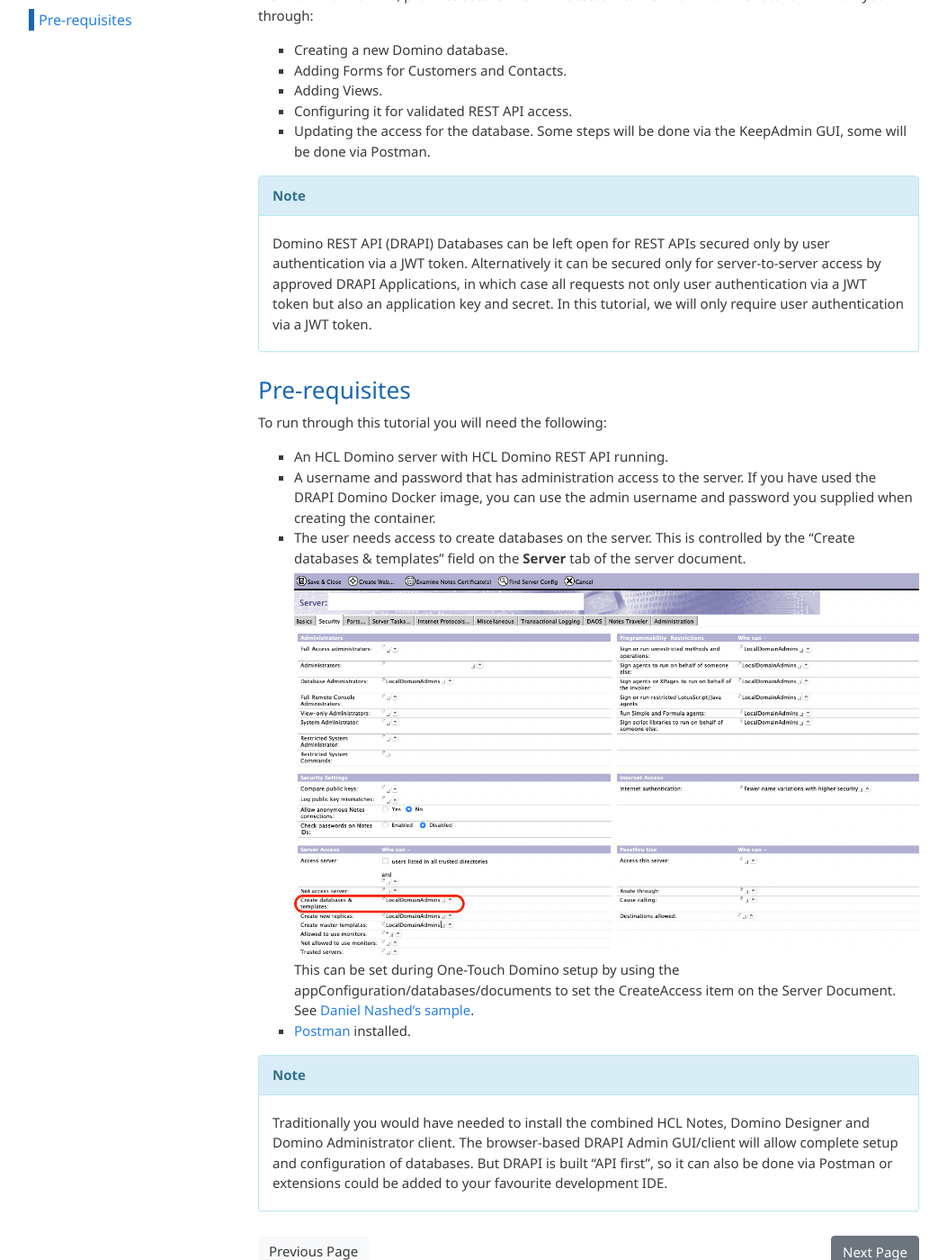
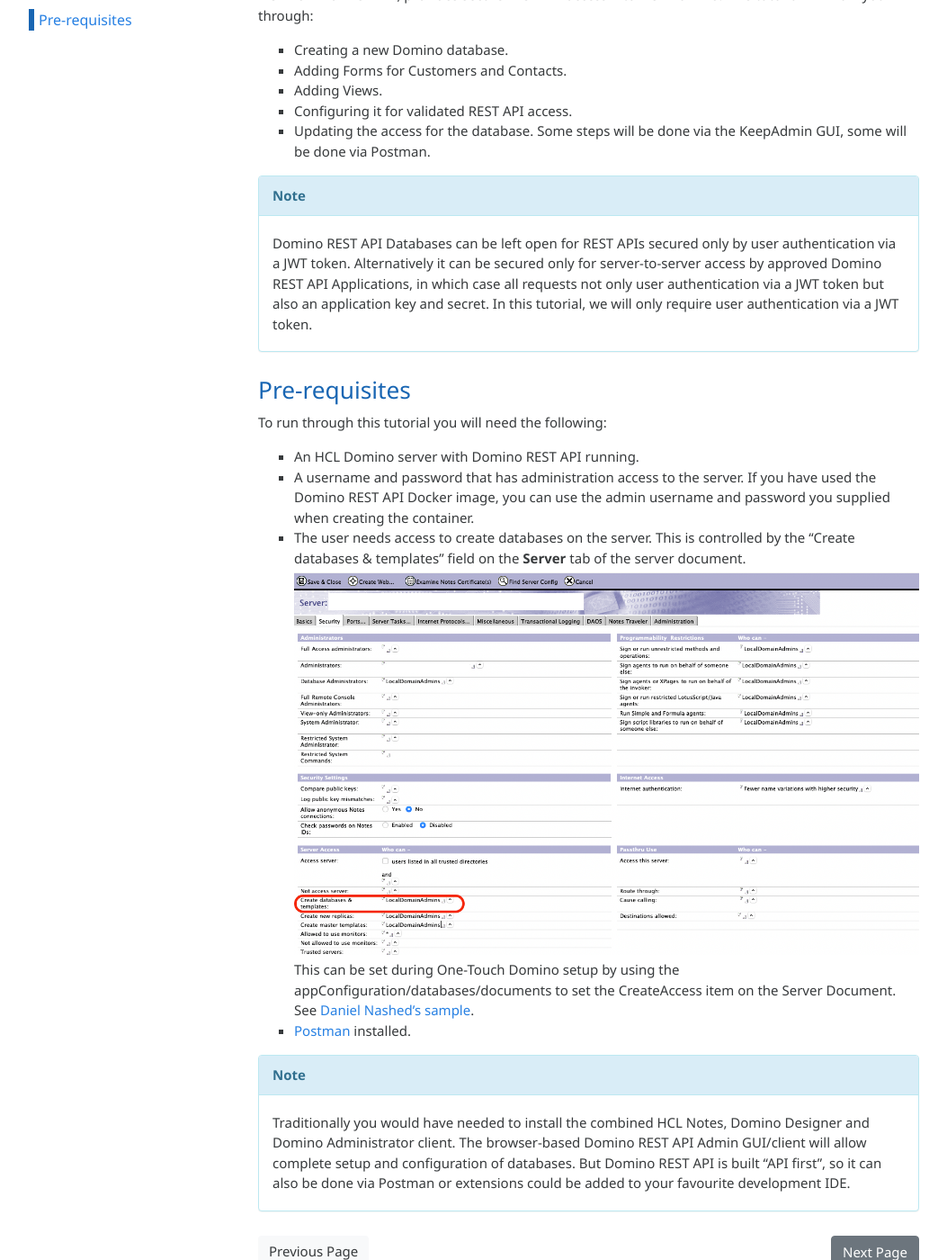
Before and after one commit to HCL-TECH-SOFTWARE/domino-keep-tutorials, a Jekyll site: the page built from pages/domino-new/index.md, in a window 1280 px wide and 1400 px high, scrolled down 307 px. Shown: the whole window at 90% size, without its empty margins (113-1166 px from the left). Built offline with Jekyll 4.4.1, drawn with Linux system fonts in a browser that asks for light colours.

Commit message:
Update index.md

```diff
--- a/pages/domino-new/index.md
+++ b/pages/domino-new/index.md
@@ -27,7 +27,7 @@
 {: .panel-heading}
 <div class="panel-body">
 
-Domino REST API (DRAPI) Databases can be left open for REST APIs secured only by user authentication via a JWT token. Alternatively it can be secured only for server-to-server access by approved DRAPI Applications, in which case all requests not only user authentication via a JWT token but also an application key and secret. In this tutorial, we will only require user authentication via a JWT token.
+Domino REST API Databases can be left open for REST APIs secured only by user authentication via a JWT token. Alternatively it can be secured only for server-to-server access by approved Domino REST API Applications, in which case all requests not only user authentication via a JWT token but also an application key and secret. In this tutorial, we will only require user authentication via a JWT token.
 
 </div>
 </div>
@@ -36,8 +36,8 @@
 
 To run through this tutorial you will need the following:
 
-- An HCL Domino server with HCL Domino REST API running.
-- A username and password that has administration access to the server. If you have used the DRAPI Domino Docker image, you can use the admin username and password you supplied when creating the container.
+- An HCL Domino server with Domino REST API running.
+- A username and password that has administration access to the server. If you have used the Domino REST API Docker image, you can use the admin username and password you supplied when creating the container.
 - The user needs access to create databases on the server. This is controlled by the "Create databases & templates" field on the **Server** tab of the server document.
 ![Server document](images/setup/server-doc.png)
   This can be set during One-Touch Domino setup by using the appConfiguration/databases/documents to set the CreateAccess item on the Server Document. See [Daniel Nashed's sample](https://github.com/nashcom/domino-startscript/blob/main/OneTouchSetup/first_server.json#L102).
@@ -47,6 +47,6 @@
 **Note**
 {: .panel-heading}
 <div class="panel-body">
-Traditionally you would have needed to install the combined HCL Notes, Domino Designer and Domino Administrator client. The browser-based DRAPI Admin GUI/client will allow complete setup and configuration of databases. But DRAPI is built "API first", so it can also be done via Postman or extensions could be added to your favourite development IDE.
+Traditionally you would have needed to install the combined HCL Notes, Domino Designer and Domino Administrator client. The browser-based Domino REST API Admin GUI/client will allow complete setup and configuration of databases. But Domino REST API is built "API first", so it can also be done via Postman or extensions could be added to your favourite development IDE.
 </div>
 </div>
```
